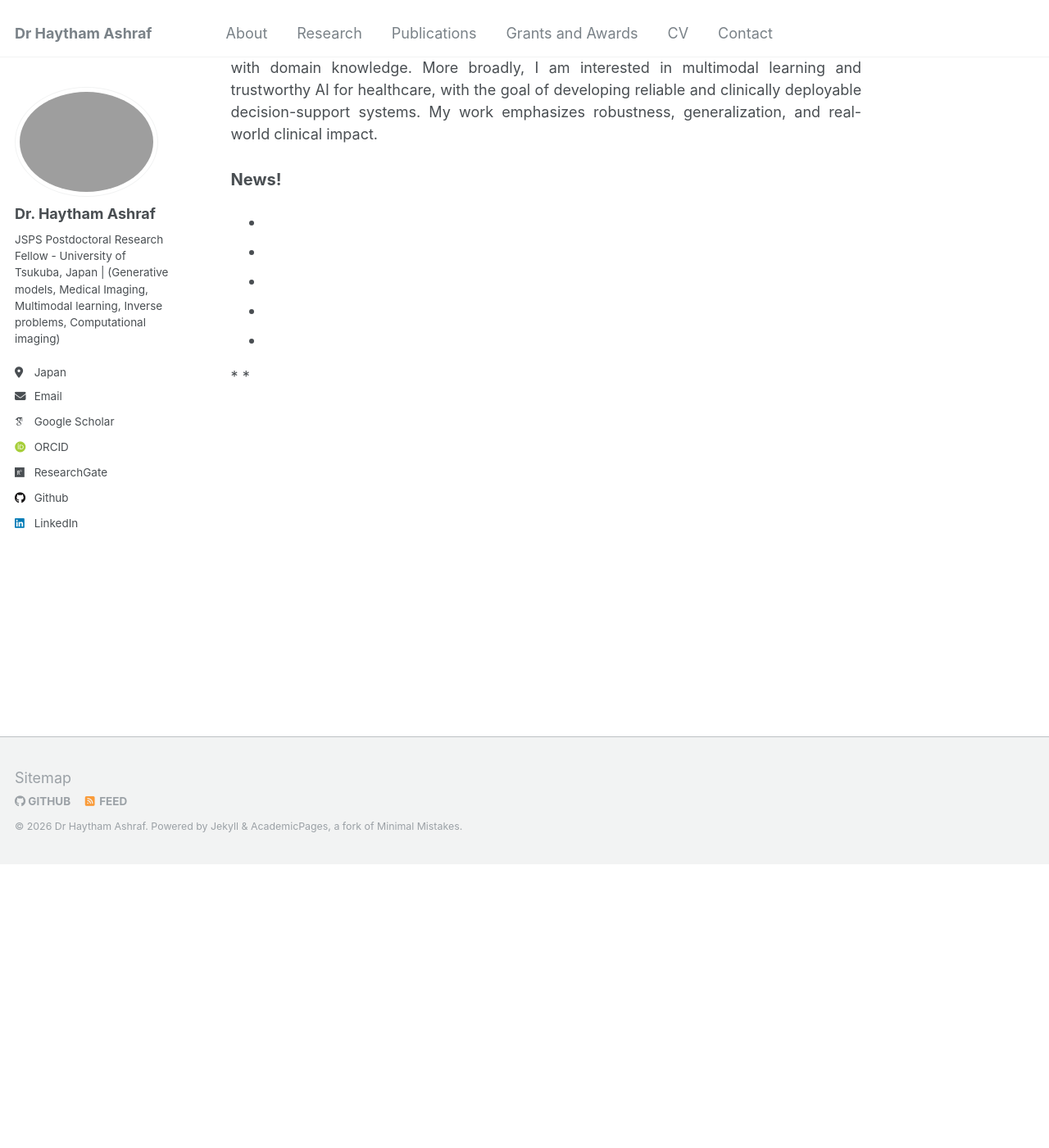
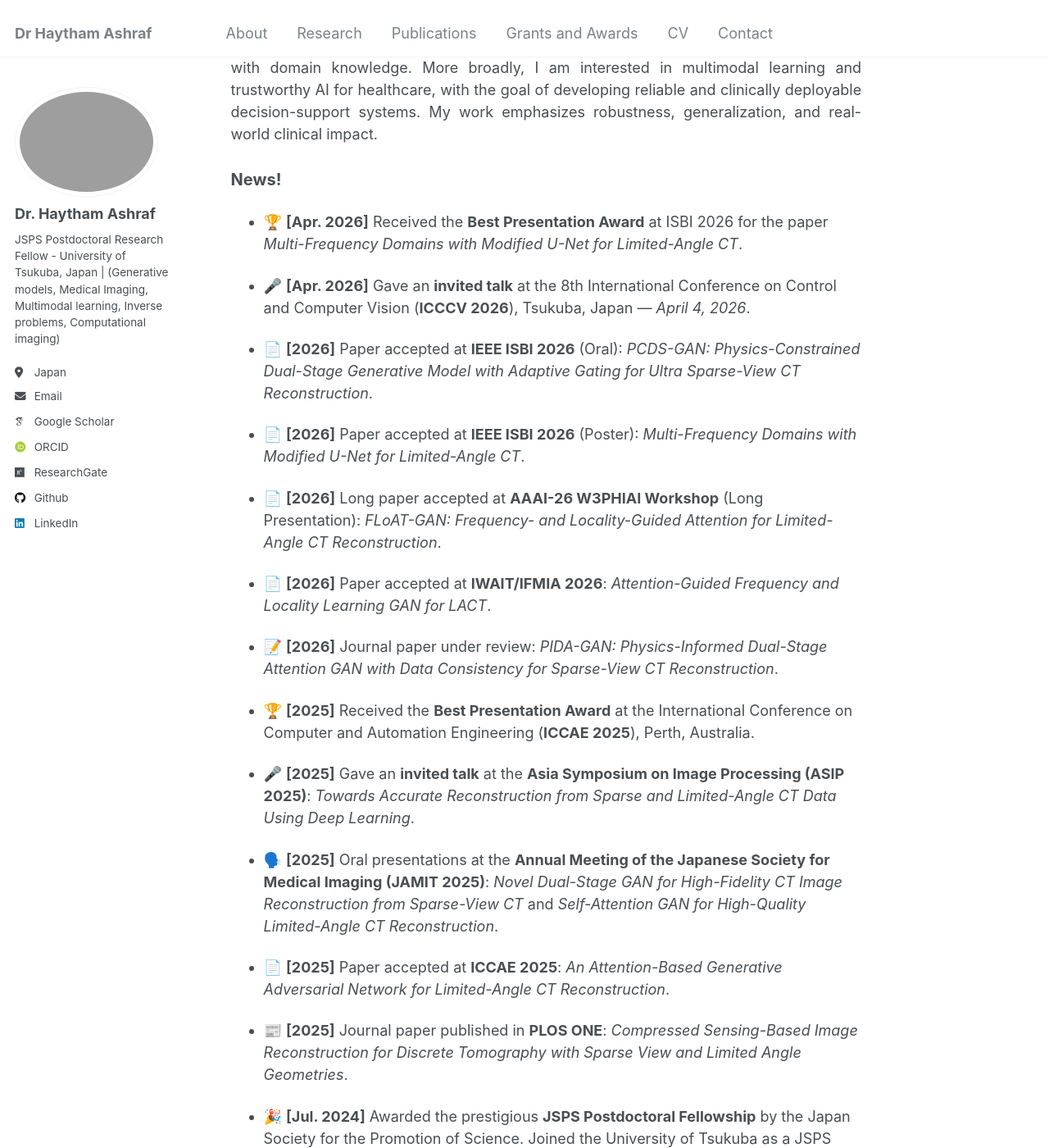
Before and after one commit to Haytham-ali/haytham-ashraf.github.io, a Jekyll site: the page built from _pages/about.md, in a window 1280 px wide and 1400 px high, scrolled down 346 px. Shown: the whole window at 82% size. Built offline with Jekyll 4.4.1, drawn with Linux system fonts in a browser that asks for light colours; some web fonts are replaced; some of the changed text lies outside the part shown.

Commit message:
Update about page with recent achievements and news

```diff
--- a/_pages/about.md
+++ b/_pages/about.md
@@ -10,23 +10,54 @@ redirect_from:
 <p style="text-align: justify;">
 I am currently a JSPS Postdoctoral Research Fellow at <a href="https://www.tsukuba.ac.jp/">University of Tsukuba</a>, Japan, working at the intersection of artificial intelligence and medical imaging. I received my Ph.D. in Engineering (09/2023) from the University of Tsukuba under the supervision of Prof. <a href="https://trios.tsukuba.ac.jp/researcher/0000000957">Hiroyuki Kudo</a>, where I worked on mathematical modeling and reconstruction methods for sparse-view and limited-angle computed tomography (CT). Prior to that, I obtained my M.Sc. and B.Sc. in Mathematics from <a href="https://www.sohag-univ.edu.eg/ar/home-2/">Sohag University</a>, Egypt.
 </p>
-
 <p style="text-align: justify;">
 My current research focuses on AI-driven medical image reconstruction and analysis under limited or imperfect data conditions. I work on physics-guided deep learning, generative modeling, and inverse problems, aiming to combine data-driven approaches with domain knowledge. More broadly, I am interested in multimodal learning and trustworthy AI for healthcare, with the goal of developing reliable and clinically deployable decision-support systems. My work emphasizes robustness, generalization, and real-world clinical impact.
 </p>
 
 <span style="font-size:20px;">News!</span>
 ======
-<span style=" text-align: justify;">
+<span style="text-align: justify;">
 
-  *
+* 🏆 **[Apr. 2026]** Received the **Best Presentation Award** at ISBI 2026 for the paper *Multi-Frequency Domains with Modified U-Net for Limited-Angle CT*.
 
-  *
-  *
+* 🎤 **[Apr. 2026]** Gave an **invited talk** at the 8th International Conference on Control and Computer Vision (**ICCCV 2026**), Tsukuba, Japan — *April 4, 2026*.
 
-  *
+* 📄 **[2026]** Paper accepted at **IEEE ISBI 2026** (Oral): *PCDS-GAN: Physics-Constrained Dual-Stage Generative Model with Adaptive Gating for Ultra Sparse-View CT Reconstruction*.
 
-  *
+* 📄 **[2026]** Paper accepted at **IEEE ISBI 2026** (Poster): *Multi-Frequency Domains with Modified U-Net for Limited-Angle CT*.
 
-  *
-  *
+* 📄 **[2026]** Long paper accepted at **AAAI-26 W3PHIAI Workshop** (Long Presentation): *FLoAT-GAN: Frequency- and Locality-Guided Attention for Limited-Angle CT Reconstruction*.
+
+* 📄 **[2026]** Paper accepted at **IWAIT/IFMIA 2026**: *Attention-Guided Frequency and Locality Learning GAN for LACT*.
+
+* 📝 **[2026]** Journal paper under review: *PIDA-GAN: Physics-Informed Dual-Stage Attention GAN with Data Consistency for Sparse-View CT Reconstruction*.
+
+* 🏆 **[2025]** Received the **Best Presentation Award** at the International Conference on Computer and Automation Engineering (**ICCAE 2025**), Perth, Australia.
+
+* 🎤 **[2025]** Gave an **invited talk** at the **Asia Symposium on Image Processing (ASIP 2025)**: *Towards Accurate Reconstruction from Sparse and Limited-Angle CT Data Using Deep Learning*.
+
+* 🗣️ **[2025]** Oral presentations at the **Annual Meeting of the Japanese Society for Medical Imaging (JAMIT 2025)**: *Novel Dual-Stage GAN for High-Fidelity CT Image Reconstruction from Sparse-View CT* and *Self-Attention GAN for High-Quality Limited-Angle CT Reconstruction*.
+
+* 📄 **[2025]** Paper accepted at **ICCAE 2025**: *An Attention-Based Generative Adversarial Network for Limited-Angle CT Reconstruction*.
+
+* 📰 **[2025]** Journal paper published in **PLOS ONE**: *Compressed Sensing-Based Image Reconstruction for Discrete Tomography with Sparse View and Limited Angle Geometries*.
+
+* 🎉 **[Jul. 2024]** Awarded the prestigious **JSPS Postdoctoral Fellowship** by the Japan Society for the Promotion of Science. Joined the University of Tsukuba as a JSPS Postdoctoral Research Fellow.
+
+* 💰 **[Jul. 2024]** Awarded a **KAKENHI Grant-in-Aid for JSPS Fellows** (Project No. 24KF0101), University of Tsukuba (Co-Investigator).
+
+* 🏆 **[2023]** Received the **Excellent Oral Presentation Award** at ICCAE 2023, Sydney, Australia.
+
+* 🏆 **[2023]** Received the **Academic Group Chair Award** for outstanding research achievements during Ph.D. studies, University of Tsukuba.
+
+* 🎤 **[2023]** Invited presentation at the **RIMS Workshop on Inverse Problems, Medical Imaging, and Related Topics**, Kyoto, Japan: *Parametric Level Set Methods for Limited Data CT Image Reconstruction*.
+
+* 📄 **[2023]** Paper accepted at **ICCAE 2023**: *Level-Set Method for Limited-Data Reconstruction in CT using Dictionary-Based Compressed Sensing*.
+
+* 💰 **[Oct. 2022]** Awarded the **NEC C&C Foundation Research Grant** as Principal Investigator, University of Tsukuba.
+
+* 📰 **[2022]** Journal paper published in **CMC-Computers, Materials & Continua**: *Binary Tomography Reconstruction with Limited-Data by a Convex Level-Set Method*.
+
+* 🎉 **[Oct. 2020]** Awarded the **Monbukagakusho (MEXT) Scholarship** by the Japanese Ministry of Education to pursue a Ph.D. at the University of Tsukuba.
+
+</span>
```
